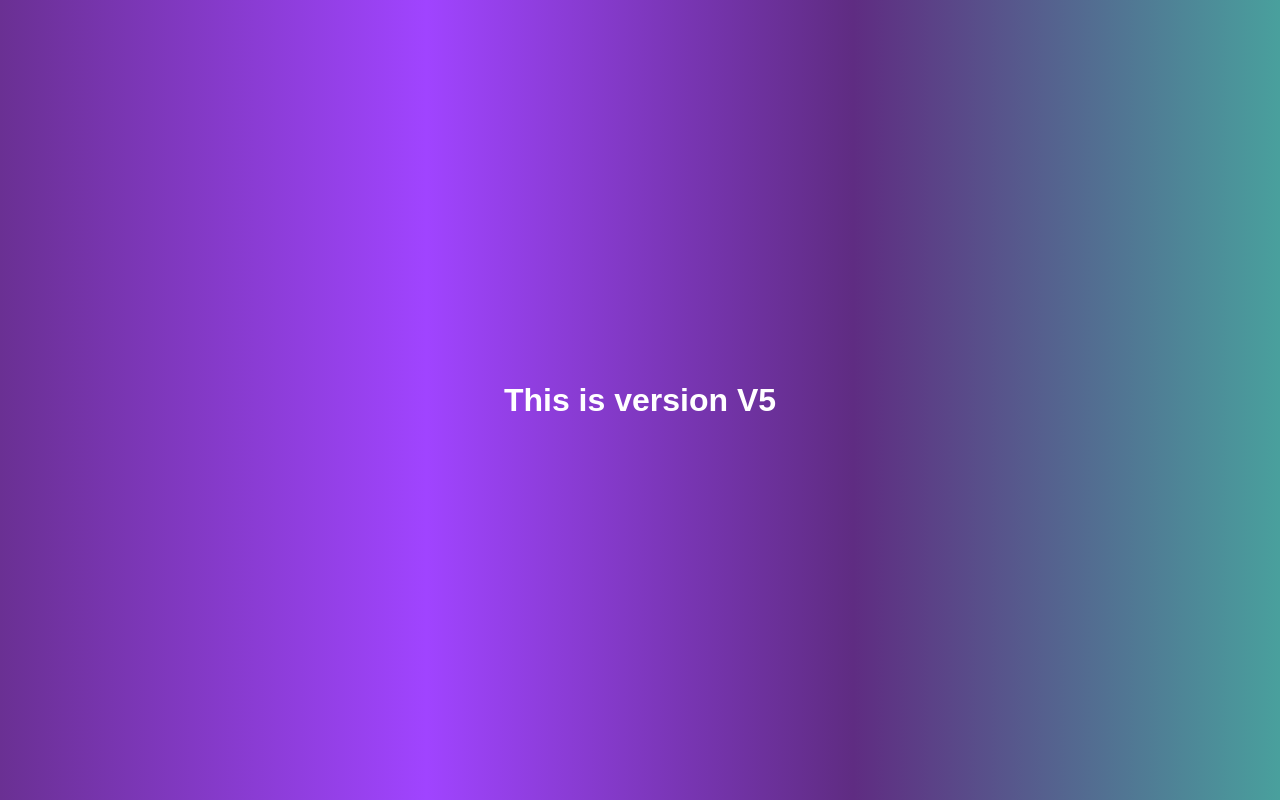
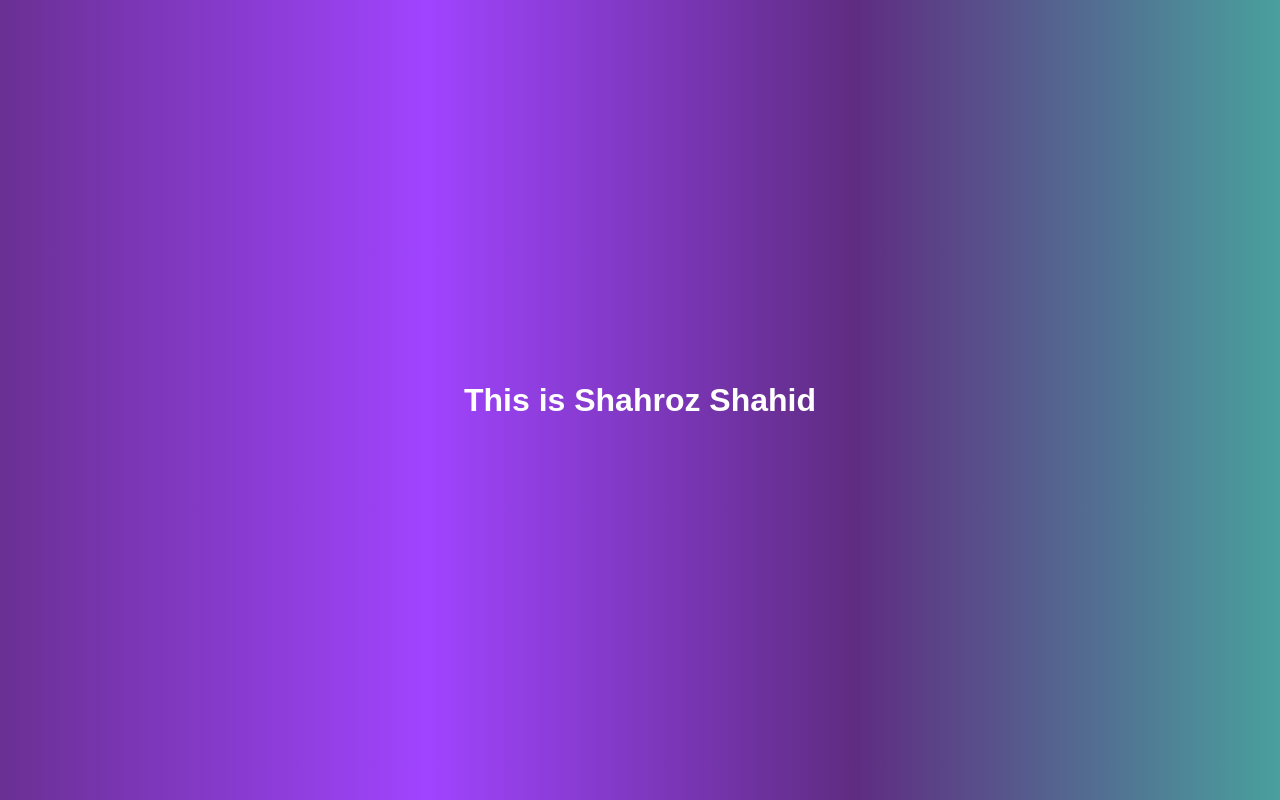
Before and after one commit to Shahrozshahid10-ctrl/Myrepo, a plain HTML site: page index.html in a window 1280 px wide. Drawn offline with Linux system fonts and the light colour scheme.

Commit message:
Changes done by Shahroz Shahid

```diff
--- a/index.html
+++ b/index.html
@@ -7,7 +7,7 @@
     <title>Document</title>
 </head>
 <body>
-    <h1>This is version V5</h1>
+    <h1>This is Shahroz Shahid</h1>
 
 
 </body>
```
